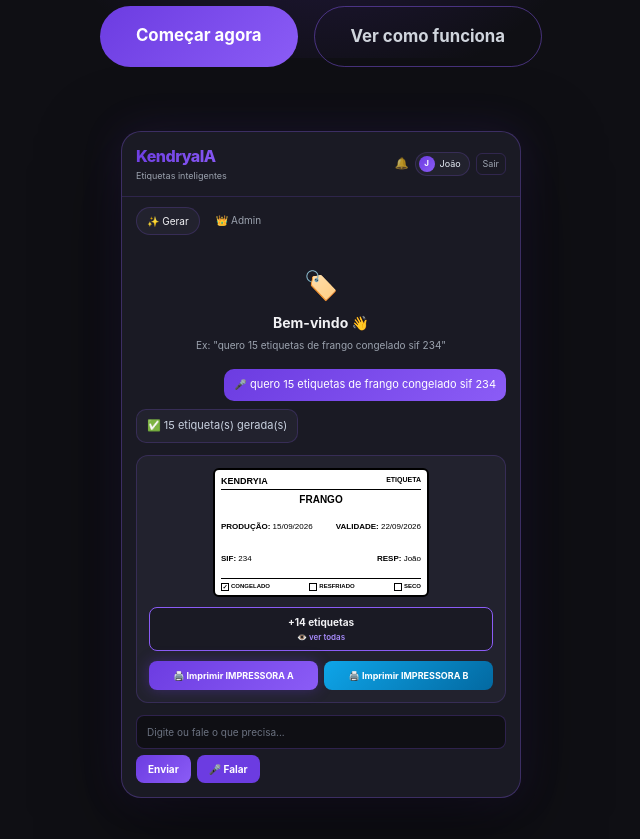
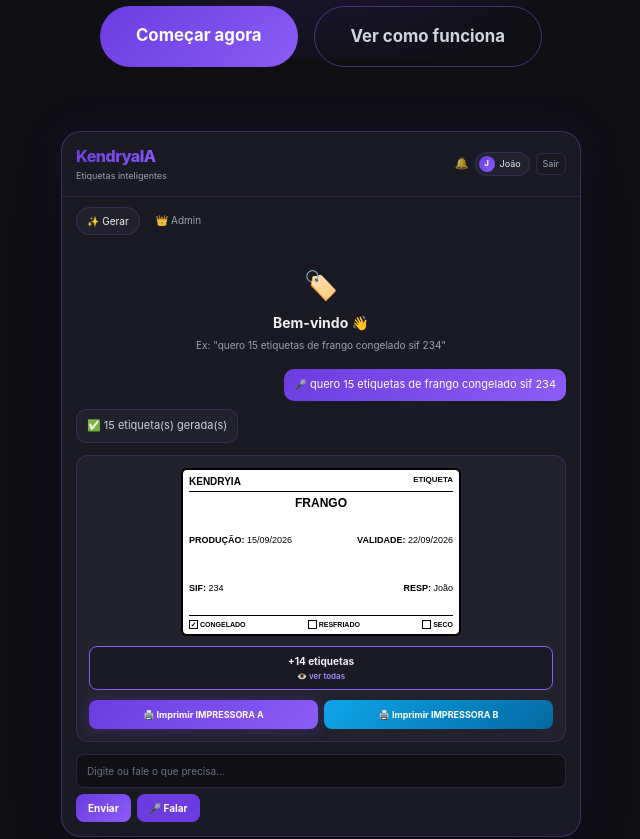
Before and after one commit to Guilherme-Silva-tech/landing-page, a React (Vite) app: page / in a window 1280 px wide. Shown: the part 540-1379 px from the top of the page, without its empty margins (319-959 px from the left). Built offline with nearby package versions, Linux system fonts and the light colour scheme.

Commit message:
style: aumenta o card da demonstração

```diff
--- a/src/pages/Landing/Landing.module.css
+++ b/src/pages/Landing/Landing.module.css
@@ -229,7 +229,7 @@
 .demo {
   position: relative;
   z-index: 1;
-  max-width: 400px;
+  max-width: 520px;
   margin: 64px auto 0;
 }
 
@@ -411,7 +411,7 @@
 
 .etiqueta {
   width: 100%;
-  max-width: 216px;
+  max-width: 280px;
   aspect-ratio: 8 / 4.8;
   background: #fff;
   color: #000;
@@ -422,7 +422,7 @@
   display: flex;
   flex-direction: column;
   font-family: Arial, sans-serif;
-  font-size: 9px;
+  font-size: 10px;
   overflow: hidden;
 }
 
@@ -434,12 +434,12 @@
 }
 
 .etiquetaLogo {
-  font-size: 9px;
+  font-size: 10px;
   font-weight: bold;
 }
 
 .etiquetaTipoTop {
-  font-size: 7px;
+  font-size: 8px;
   font-weight: bold;
 }
 
@@ -450,7 +450,7 @@
   white-space: nowrap;
   overflow: hidden;
   text-overflow: ellipsis;
-  font-size: 10px;
+  font-size: 12px;
   margin-top: 2px;
   margin-bottom: 2px;
   width: 100%;
@@ -468,19 +468,19 @@
   display: flex;
   justify-content: space-between;
   align-items: center;
-  font-size: 8px;
+  font-size: 9px;
 }
 
 .etiquetaRowBottom {
   display: flex;
   justify-content: space-between;
   align-items: center;
-  font-size: 8px;
+  font-size: 9px;
 }
 
 .etiquetaRowTop b,
 .etiquetaRowBottom b {
-  font-size: 8px;
+  font-size: 9px;
 }
 
 .etiquetaTipos {
@@ -495,18 +495,18 @@
   display: inline-flex;
   align-items: center;
   gap: 2px;
-  font-size: 6px;
+  font-size: 7px;
   font-weight: bold;
 }
 
 .etiquetaCheck {
-  width: 8px;
-  height: 8px;
+  width: 9px;
+  height: 9px;
   border: 1px solid #000;
   display: inline-flex;
   align-items: center;
   justify-content: center;
-  font-size: 6px;
+  font-size: 7px;
   line-height: 1;
 }
 
```
